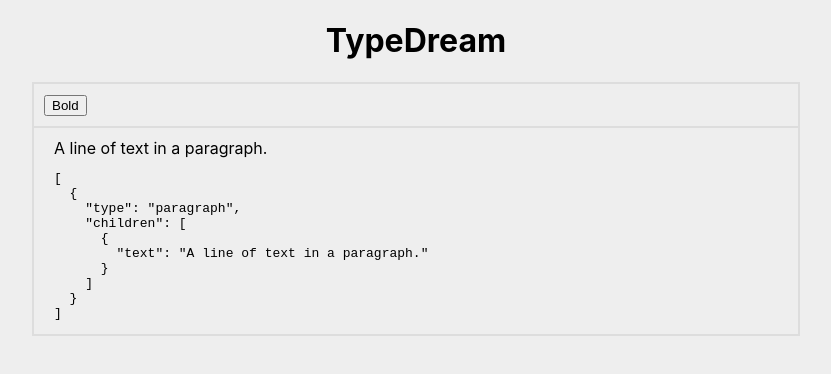
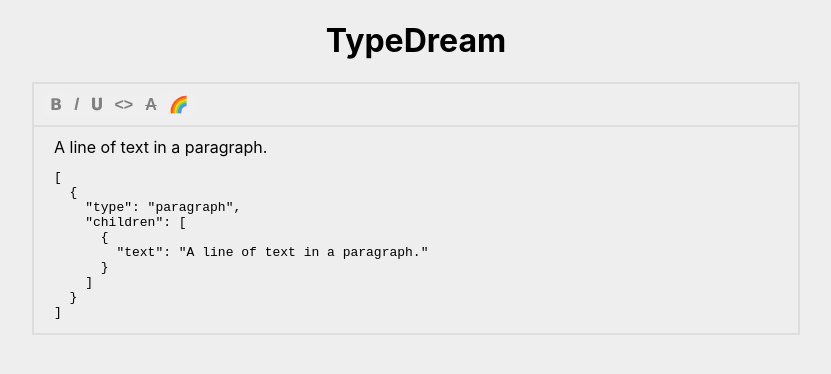
Before and after one commit to mar-sh/typedream-take-home-challenge, a Next.js app: page / in a window 1280 px wide. Shown: the top 374 px of the page, without its empty margins (224-1055 px from the left). Built offline with nearby package versions, Linux system fonts and the light colour scheme.

Commit message:
add several additional custom elements

```diff
--- a/components/MyEditor.js
+++ b/components/MyEditor.js
@@ -14,24 +14,71 @@
     children = <strong>{children}</strong>;
   }
 
+  if (leaf.italic) {
+    children = <em>{children}</em>;
+  }
+
+  if (leaf.underline) {
+    children = <u>{children}</u>;
+  }
+
+  if (leaf.strikethrough) {
+    children = <strike>{children}</strike>;
+  }
+
+  if (leaf.code) {
+    children = <code>{children}</code>;
+  }
+
+  if (leaf.rainbow) {
+    children = <span className="rainbow">{children}</span>;
+  }
+
   return <span {...attributes}>{children}</span>;
+};
+
+const isMarkActive = (editor, format) => {
+  const marks = Editor.marks(editor);
+  return marks ? marks[format] === true : false;
+};
+
+const toggleMark = (editor, format) => {
+  const isActive = isMarkActive(editor, format);
+
+  if (isActive) {
+    Editor.removeMark(editor, format);
+  } else {
+    Editor.addMark(editor, format, true);
+  }
+};
+
+const Button = ({ format, ...props }) => {
+  const editor = useSlate();
+  const isActive = isMarkActive(editor, format);
+  const style = {
+    color: isActive ? "black" : "gray",
+    outline: "none",
+    border: "none",
+    cursor: "pointer",
+    fontWeight: "bold",
+    fontSize: "16px",
+  };
+
+  return (
+    <button
+      style={style}
+      onMouseDown={(event) => {
+        event.preventDefault();
+        toggleMark(editor, format);
+      }}
+    >
+      {props.children}
+    </button>
+  );
 };
 
 const Toolbar = () => {
   const editor = useSlate();
-
-  const toggleBold = (event) => {
-    event.preventDefault();
-    const marks = Editor.marks(editor);
-
-    const isActive = marks ? marks.bold === true : false;
-
-    if (isActive) {
-      Editor.removeMark(editor, "bold");
-    } else {
-      Editor.addMark(editor, "bold", true);
-    }
-  };
 
   return (
     <div
@@ -41,7 +88,14 @@
         margin: "0 -20px 10px -20px ",
       }}
     >
-      <button onMouseDown={toggleBold}>Bold</button>
+      <Button format="bold">𝗕</Button>
+      <Button format="italic">𝐼</Button>
+      <Button format="underline">𝐔</Button>
+      <Button format="code">{"<>"}</Button>
+      <Button format="strikethrough">
+        <strike>A</strike>
+      </Button>
+      <Button format="rainbow">🌈</Button>
     </div>
   );
 };
```
